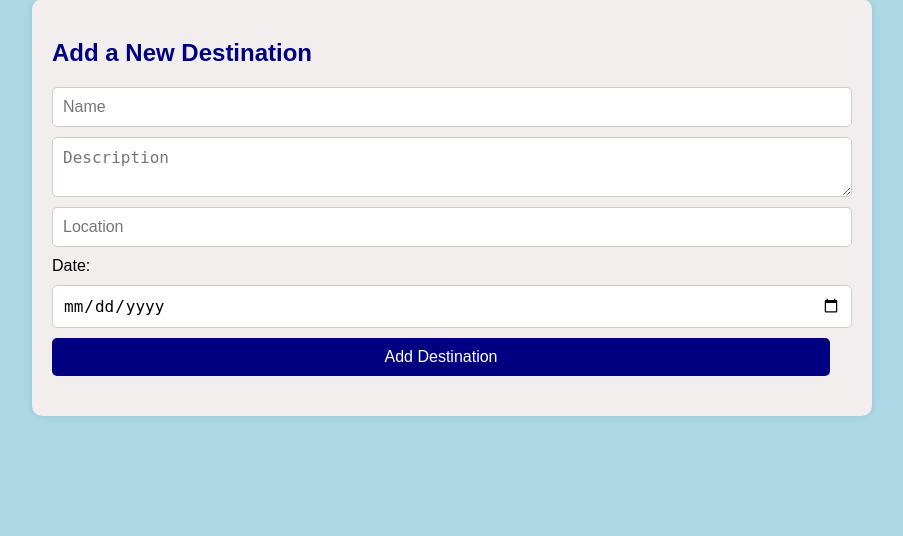
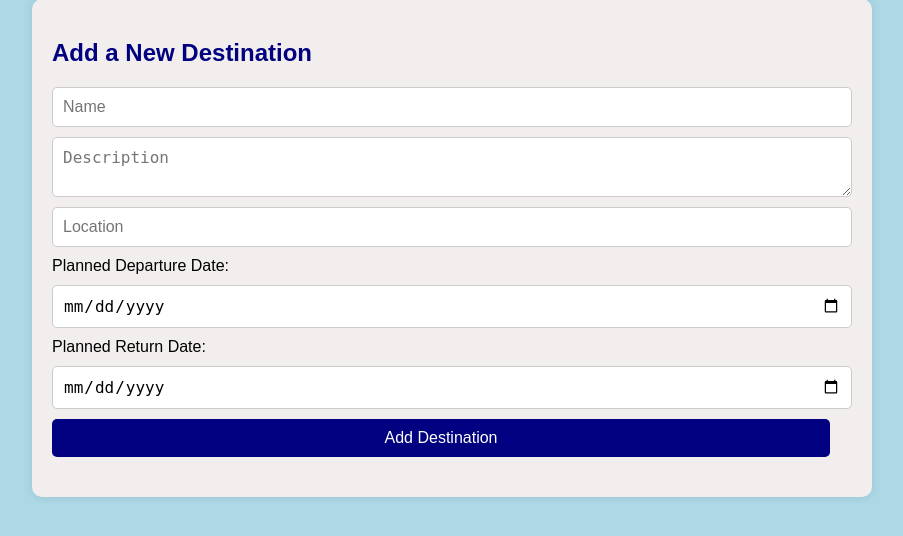
Before and after one commit to IvaBatur/TripPlanner, a Flask app: page / in a window 1280 px wide. Shown: the part 96-632 px from the top of the page, without its empty margins (188-1091 px from the left). Run offline with Flask 3, Linux system fonts and the light colour scheme.

Commit message:
Initial comit

```diff
--- a/templates/index.html
+++ b/templates/index.html
@@ -23,9 +23,11 @@
                 <textarea id="description" placeholder="Description" required></textarea>
                 <input type="text" id="location" placeholder="Location" required>
                 <div class="form-row">
-                    <label for="date">Date:</label>
-                    <input type="date" id="date" name="date" required>
-                </div>
+		<label for="departure-date">Planned Departure Date:</label>
+                <input type="date" id="departure-date" required>
+                <label for="return-date">Planned Return Date:</label>
+                <input type="date" id="return-date" required>
+                   </div>
                 <button type="submit" id= "add-destination-btn" >Add Destination</button>
             </form>
         </section>
```
